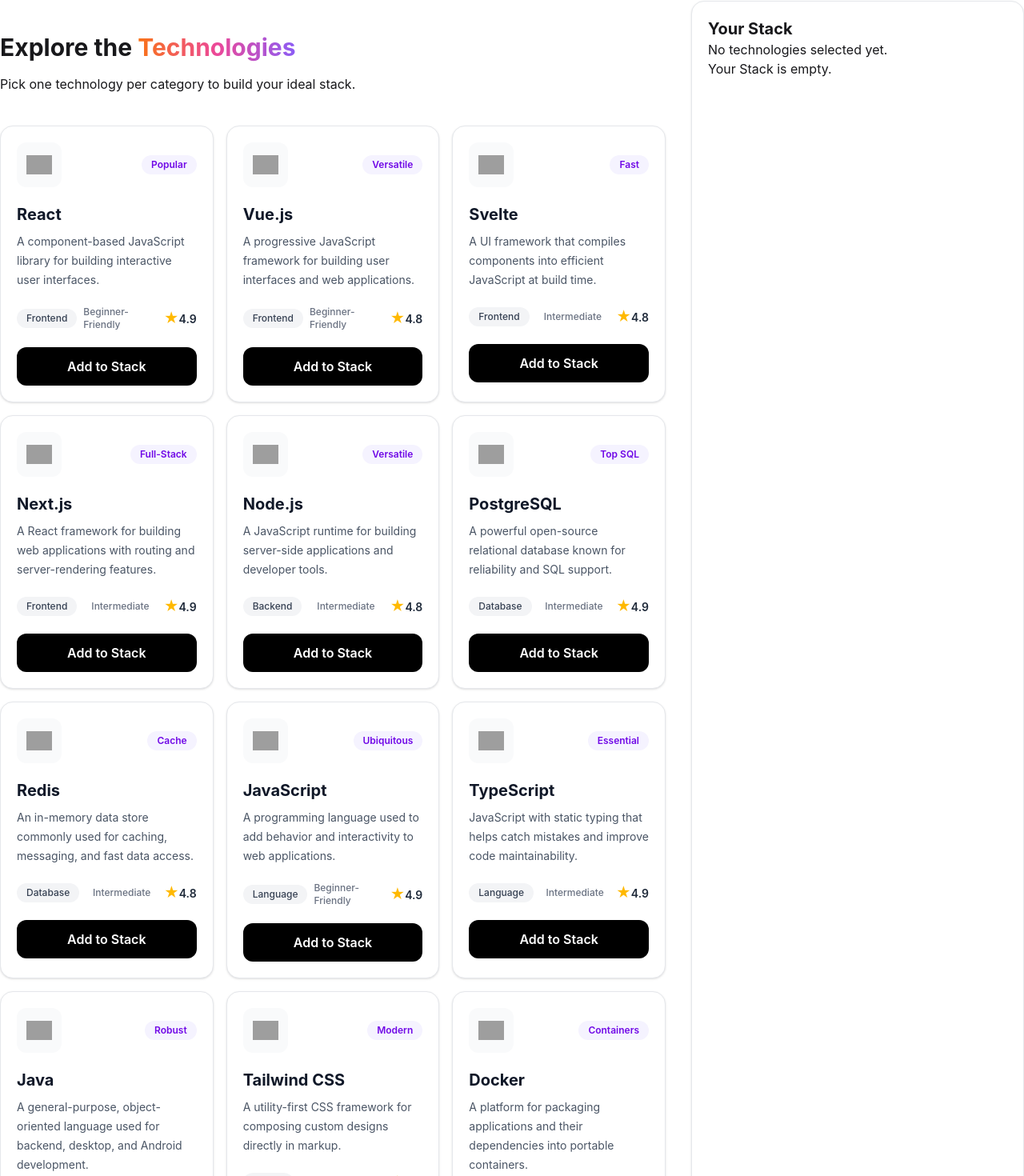
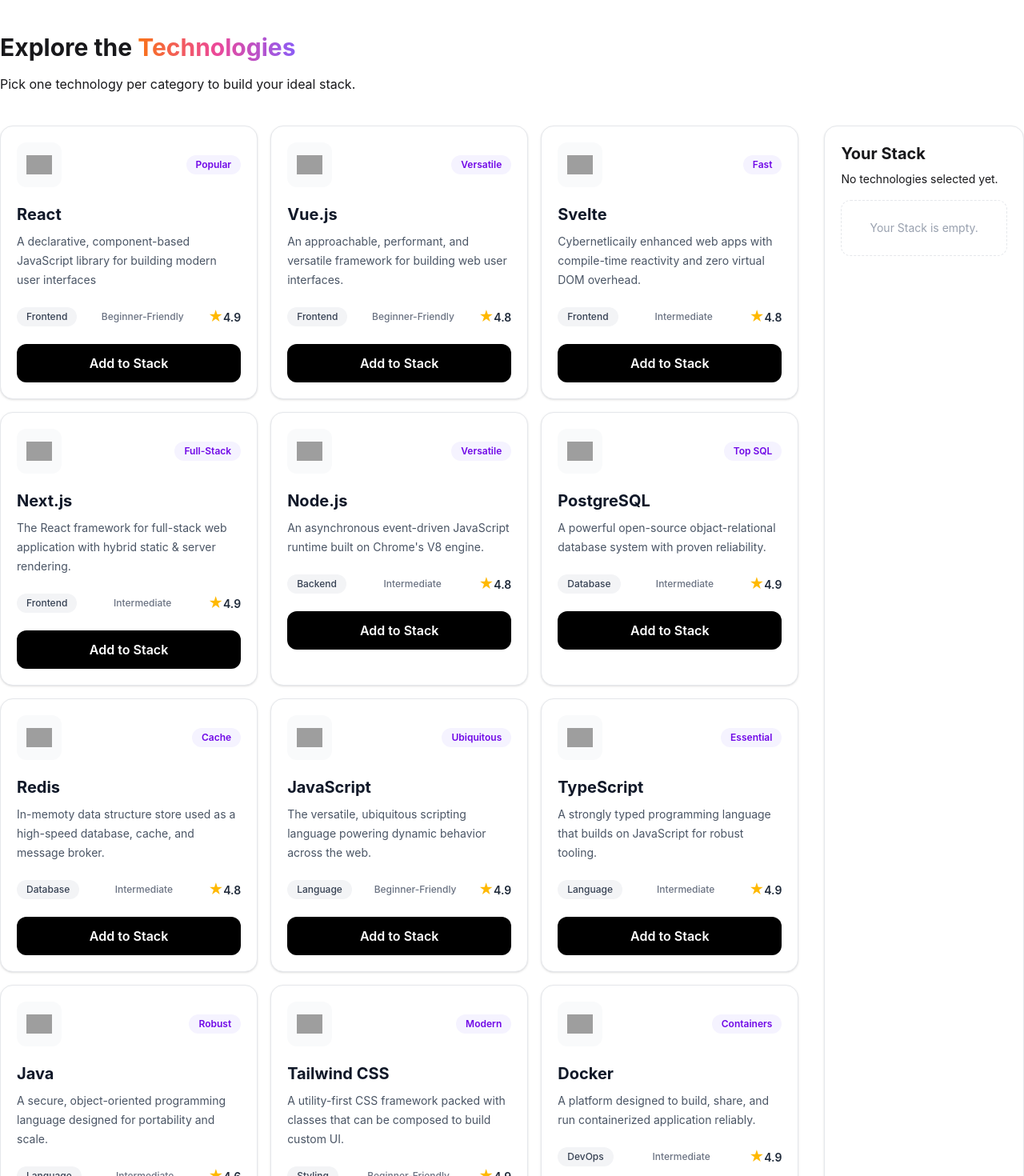
Before and after one commit to ahmedshikder/Dev-Stack-Builder, a React (Vite) app: page / in a window 1280 px wide. Shown: the part 565-2035 px from the top of the page at 80% size. Built offline with nearby package versions, Linux system fonts and the light colour scheme; grey boxes are pictures that could not be loaded.

Commit message:
Polish stack panel and responsive UI

```diff
--- a/public/technologies.json
+++ b/public/technologies.json
@@ -3,7 +3,7 @@
     "id": "react",
     "name": "React",
     "category": "Frontend",
-    "description": "A component-based JavaScript library for building interactive user interfaces.",
+    "description": "A declarative, component-based JavaScript library for building modern user interfaces",
     "icon": "https://icon.icepanel.io/Technology/svg/React.svg",
     "rating": 4.9,
     "difficulty": "Beginner-Friendly",
@@ -13,7 +13,7 @@
     "id": "vue",
     "name": "Vue.js",
     "category": "Frontend",
-    "description": "A progressive JavaScript framework for building user interfaces and web applications.",
+    "description": "An approachable, performant, and versatile framework for building web user interfaces.",
     "icon": "https://icon.icepanel.io/Technology/svg/Vue.js.svg",
     "rating": 4.8,
     "difficulty": "Beginner-Friendly",
@@ -23,7 +23,7 @@
     "id": "svelte",
     "name": "Svelte",
     "category": "Frontend",
-    "description": "A UI framework that compiles components into efficient JavaScript at build time.",
+    "description": "Cybernetlicaily enhanced web apps with compile-time reactivity and zero virtual DOM overhead.",
     "icon": "https://icon.icepanel.io/Technology/svg/Svelte.svg",
     "rating": 4.8,
     "difficulty": "Intermediate",
@@ -33,7 +33,7 @@
     "id": "nextjs",
     "name": "Next.js",
     "category": "Frontend",
-    "description": "A React framework for building web applications with routing and server-rendering features.",
+    "description": "The React framework for full-stack web application with hybrid static & server rendering.",
     "icon": "https://icon.icepanel.io/Technology/svg/Next.js.svg",
     "rating": 4.9,
     "difficulty": "Intermediate",
@@ -43,7 +43,7 @@
     "id": "nodejs",
     "name": "Node.js",
     "category": "Backend",
-    "description": "A JavaScript runtime for building server-side applications and developer tools.",
+    "description": "An asynchronous event-driven JavaScript runtime built on Chrome's V8 engine.",
     "icon": "https://icon.icepanel.io/Technology/svg/Node.js.svg",
     "rating": 4.8,
     "difficulty": "Intermediate",
@@ -53,7 +53,7 @@
     "id": "postgresql",
     "name": "PostgreSQL",
     "category": "Database",
-    "description": "A powerful open-source relational database known for reliability and SQL support.",
+    "description": "A powerful open-source objact-relational database system with proven reliability.",
     "icon": "https://icon.icepanel.io/Technology/svg/PostgresSQL.svg",
     "rating": 4.9,
     "difficulty": "Intermediate",
@@ -63,7 +63,7 @@
     "id": "redis",
     "name": "Redis",
     "category": "Database",
-    "description": "An in-memory data store commonly used for caching, messaging, and fast data access.",
+    "description": "In-memoty data structure store used as a high-speed database, cache, and message broker.",
     "icon": "https://icon.icepanel.io/Technology/svg/Redis.svg",
     "rating": 4.8,
     "difficulty": "Intermediate",
@@ -73,7 +73,7 @@
     "id": "javascript",
     "name": "JavaScript",
     "category": "Language",
-    "description": "A programming language used to add behavior and interactivity to web applications.",
+    "description": "The versatile, ubiquitous scripting language powering dynamic behavior across the web.",
     "icon": "https://icon.icepanel.io/Technology/svg/JavaScript.svg",
     "rating": 4.9,
     "difficulty": "Beginner-Friendly",
@@ -83,7 +83,7 @@
     "id": "typescript",
     "name": "TypeScript",
     "category": "Language",
-    "description": "JavaScript with static typing that helps catch mistakes and improve code maintainability.",
+    "description": "A strongly typed programming language that builds on JavaScript for robust tooling.",
     "icon": "https://icon.icepanel.io/Technology/svg/TypeScript.svg",
     "rating": 4.9,
     "difficulty": "Intermediate",
@@ -93,7 +93,7 @@
     "id": "java",
     "name": "Java",
     "category": "Language",
-    "description": "A general-purpose, object-oriented language used for backend, desktop, and Android development.",
+    "description": "A secure, object-oriented programming language designed for portability and scale.",
     "icon": "https://icon.icepanel.io/Technology/svg/Java.svg",
     "rating": 4.6,
     "difficulty": "Intermediate",
@@ -103,7 +103,7 @@
     "id": "tailwindcss",
     "name": "Tailwind CSS",
     "category": "Styling",
-    "description": "A utility-first CSS framework for composing custom designs directly in markup.",
+    "description": "A utility-first CSS framework packed with classes that can be composed to build custom UI.",
     "icon": "https://icon.icepanel.io/Technology/svg/Tailwind-CSS.svg",
     "rating": 4.9,
     "difficulty": "Beginner-Friendly",
@@ -113,7 +113,7 @@
     "id": "docker",
     "name": "Docker",
     "category": "DevOps",
-    "description": "A platform for packaging applications and their dependencies into portable containers.",
+    "description": "A platform designed to build, share, and run containerized application reliably.",
     "icon": "https://icon.icepanel.io/Technology/svg/Docker.svg",
     "rating": 4.9,
     "difficulty": "Intermediate",
--- a/src/App.tsx
+++ b/src/App.tsx
@@ -23,7 +23,7 @@
       <Navbar />
       <Hero />
       <Suspense fallback={<div>Loading...</div>}>
-        <div className="container mx-auto mt-10 grid grid-cols-1 gap-8 lg:grid-cols-[2fr_1fr]">
+        <div className="container mx-auto mt-10 grid grid-cols-1 gap-8 lg:grid-cols-[4fr_1fr]">
           <TechnologyCards technologiesPromise={technologiesPromise} selectedTechnologies={selectedTechnologies} setSelectedTechnologies={setSelectedTechnologies} />
           <YourStack selectedTechnologies={selectedTechnologies} setSelectedTechnologies={setSelectedTechnologies} />
         </div>
--- a/src/components/Hero.tsx
+++ b/src/components/Hero.tsx
@@ -6,7 +6,7 @@
             <div className='flex flex-col items-start gap-5'>
                 <h1 className='text-5xl font-bold mt-10'>Build Your Ideal
                     <span className="brand-gradient-text"> Development Stack</span></h1>
-                <p className='mt-5'>Explore frontend, backend, database, and tooling options,
+                <p className='mt-5 text-gray-500'>Explore frontend, backend, database, and tooling options,
                     compare them side by side, and put together the stack that fits your
                     next project.</p>
                 <div>
--- a/src/components/YourStack.tsx
+++ b/src/components/YourStack.tsx
@@ -16,17 +16,21 @@
         toast.success("All technologies removed from your stack!");
     }
     return (
-        <div className="group rounded-2xl border border-gray-200 bg-white p-5 shadow-sm transition-all duration-300 ease-in-out ">
+        <div className="group rounded-2xl border border-gray-200 bg-white p-5 shadow-sm transition-all duration-300 lg:mt-39">
             <div>
                 <h2 className="text-xl font-bold">Your Stack</h2>
-                <p>
+                <p className="mt-2 text-sm">
                     {selectedTechnologies.length > 0 ? `${selectedTechnologies.length} technologies selected` : "No technologies selected yet."}
                 </p>
             </div>
             <div>
-                <p> {selectedTechnologies.length === 0 ? "Your Stack is empty." : ""} </p>
+                {selectedTechnologies.length === 0 ? (
+                    <div className="mt-4 rounded-xl border border-dashed border-gray-200 px-4 py-6 text-center text-sm text-gray-400">
+                        Your Stack is empty.
+                    </div>
+                ) : null}
                 {selectedTechnologies.map((selected) => (
-                    <div key={selected.id} className="flex items-center gap-3 rounded-xl border border-gray-200 p-3">
+                    <div key={selected.id} className="mt-2 flex items-center gap-3 rounded-xl border border-gray-200 px-3 py-2">
                         <div className="h-14 w-14 p-3">
                             <img src={selected.icon} alt="" />
                         </div>
@@ -49,7 +53,7 @@
                     >
                         Remove All
                     </button>
-                : ""}
+                    : ""}
             </div>
         </div>
     );
```
